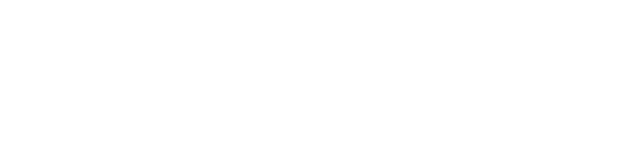
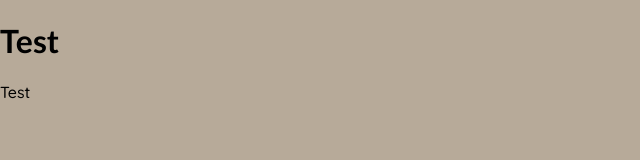
Before and after one commit to richardC-git/cafe-luna, a plain HTML site: page index.html in a window 1280 px wide. Shown: the whole page, without its empty margins (0-640 px from the left). Drawn offline with Linux system fonts and the light colour scheme.

Commit message:
Added baseline font and color styling

```diff
--- a/css/style.css
+++ b/css/style.css
@@ -1,9 +1,23 @@
 /* CafeLuna Project - Starter Styles */
+@import url('https://fonts.googleapis.com/css2?family=Quicksand:wght@500;700&family=Lato:wght@400;700&display=swap');
+
 
 body {
-    font-family: Arial, sans-serif;
+    background-color: #B7AA99;
+    font-family: 'Quicksand', sans-serif;
     margin: 0;
     padding: 0;
 }
 
-/* Add your styles here */
+header {
+    background: #784F41;
+}
+
+button {
+    background: #F0b67F;
+    color: #784F41;
+}
+
+h1, h2, h3 {
+    font-family: 'Lato', sans-serif;
+}
--- a/index.html
+++ b/index.html
@@ -8,7 +8,8 @@
 </head>
 <body>
     <!-- Navigation -->
-<p></p>
+<h1>Test</h1>
+<p>Test</p>
     <!-- Main Content -->
 
     <!-- Footer -->
```
